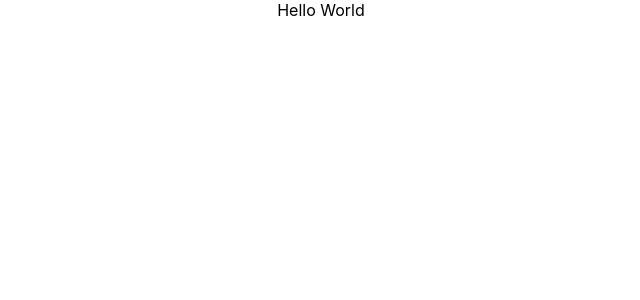
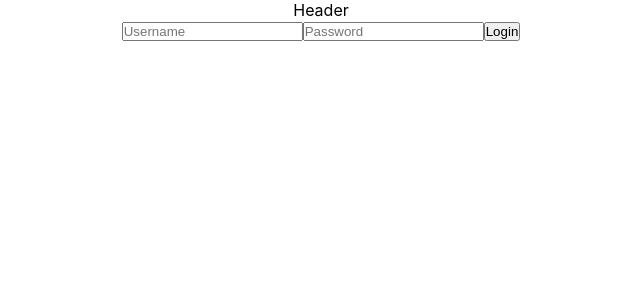
Before and after one commit to anandhalder/mytodoapp, a React (Create React App) app in the folder client/: page / in a window 1280 px wide. Shown: the top 300 px of the page, without its empty margins (319-959 px from the left). Built offline with nearby package versions, Linux system fonts and the light colour scheme.

Commit message:
updating

```diff
--- a/client/src/App.tsx
+++ b/client/src/App.tsx
@@ -1,10 +1,13 @@
 import React from 'react';
+import Login from './components/Login';
+import Header from './components/Header';
 import './App.css';
 
 function App() {
   return (
     <div className="App">
-     <p>Hello World</p>
+      <Header />
+      <Login />
     </div>
   );
 }
--- /dev/null
+++ b/client/src/components/Header.tsx
@@ -0,0 +1,11 @@
+import React from 'react';
+
+function Header() {	// This is a component
+	return (
+		<div className="Header">
+			<p>Header</p>
+		</div>
+	);
+}
+
+export default Header;
--- /dev/null
+++ b/client/src/components/Login.tsx
@@ -0,0 +1,19 @@
+import React, {useState} from 'react';
+
+function Login() {
+
+	const [username, setUsername] = useState("");
+	const [password, setPassword] = useState("");
+
+	return (
+		<div className="Login">
+			<form>
+				<input type="text" placeholder="Username" value={username} />
+				<input type="password" placeholder="Password" value={password} />
+				<button type="submit">Login</button>
+			</form>
+		</div>
+	);
+}
+
+export default Login;
```
